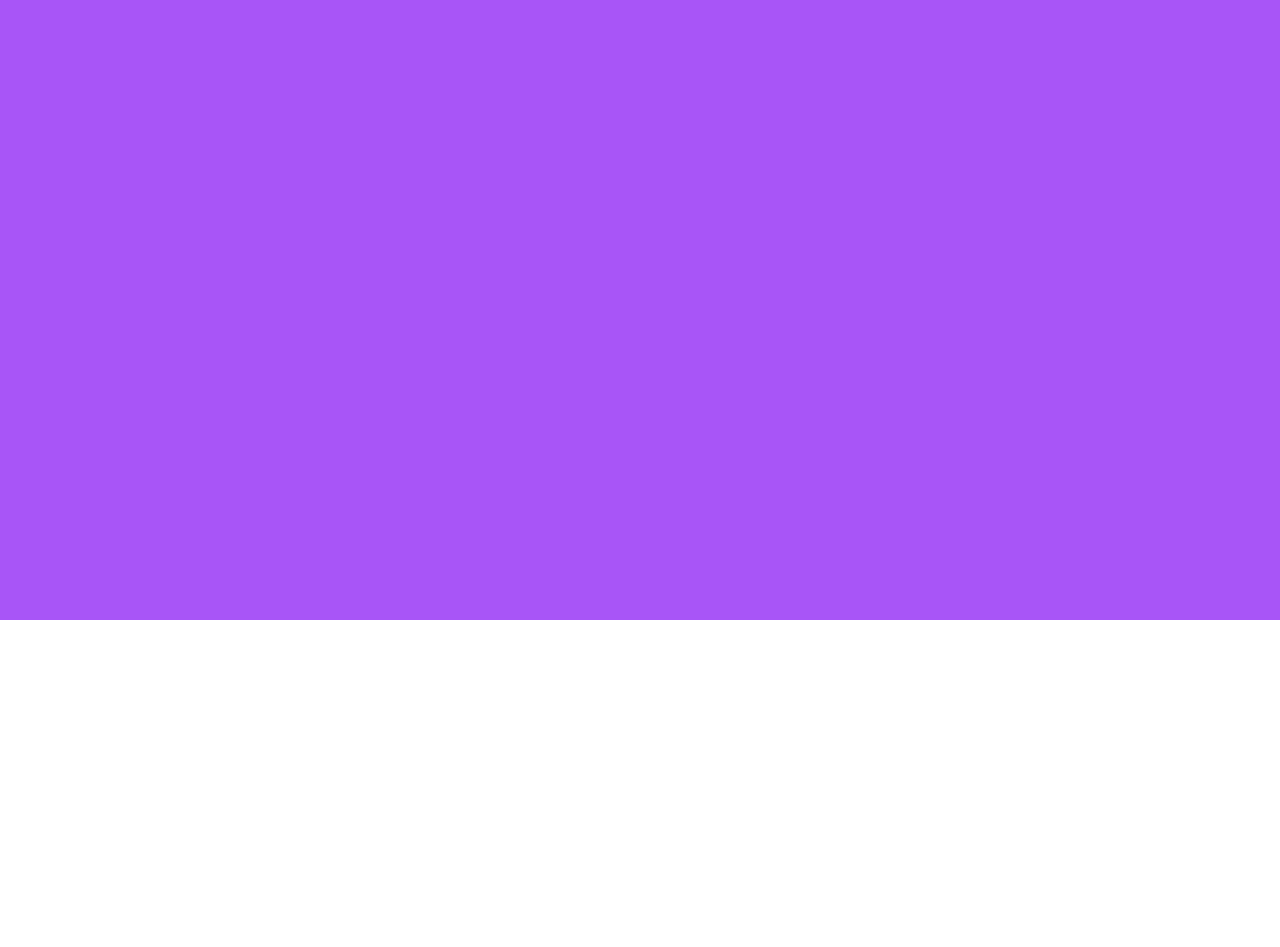
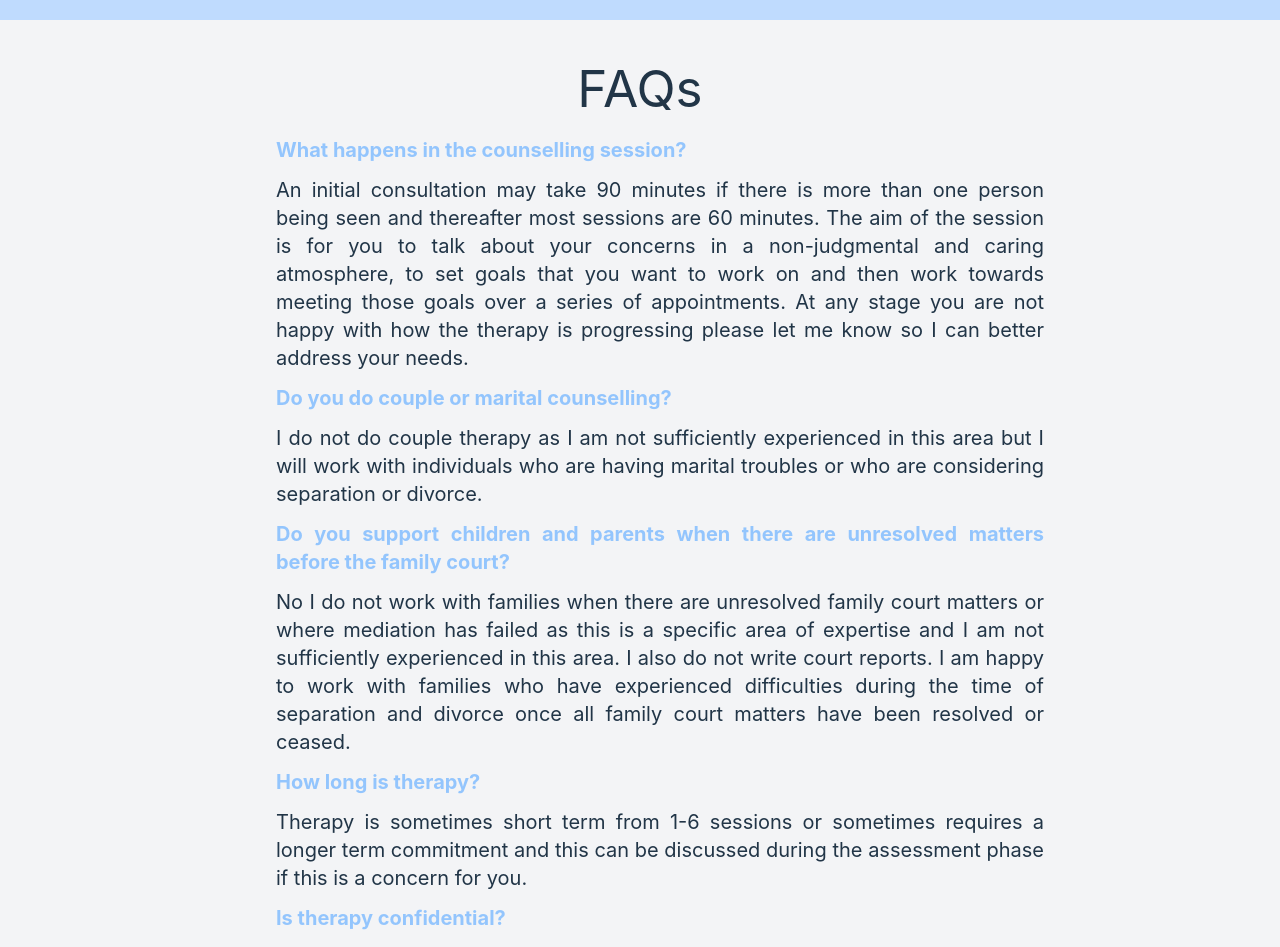
Before and after one commit to rrit5727/carolynbiggs-site, a React (Vite) app: page /faq in a window 1280 px wide. Shown: the part 180-1127 px from the top of the page. Before the commit the page ends 800 px from the top, so only its background shows below. Built offline with nearby package versions, Linux system fonts and the light colour scheme.

Commit message:
add FAQs section

```diff
--- a/src/Pages/FAQ/Faq.jsx
+++ b/src/Pages/FAQ/Faq.jsx
@@ -1,16 +1,64 @@
 
 
-function FAQ() {
+function FAQ () {
 
-    return (
-        <>
-            <div className="w-screen h-screen bg-purple-500">
-                <h1>FAQ</h1>
+  return (
+      <>
+         <div className="bg-gray-100 h-[2800px] w-screen">
+                <div className="h-[200px] bg-blue-200"></div>
+                <div className="flex flex-col items-center  pt-10 ">
+                  <h1>FAQs</h1>
+                  <div className="flex flex-row  justify-center">
+
+                    <div className="flex-wrap w-3/5 ml-10 mt-5 min-w-[600px] text-xl text-justify">
+                    <h2 className="mb-3 text-blue-300 font-bold">What happens in the counselling session?</h2>
+                    <p className="mb-3">An initial consultation may take 90 minutes if there is more than one person being seen and thereafter most sessions are 60 minutes. The aim of the session is for you to talk about your concerns in a non-judgmental and caring atmosphere, to set goals that you want to work on and then work towards meeting those goals over a series of appointments. At any stage you are not happy with how the therapy is progressing please let me know so I can better address your needs.</p>
+
+                    <h2 className="mb-3 text-blue-300 font-bold">Do you do couple or marital counselling?</h2>
+                    <p className="mb-3">I do not do couple therapy as I am not sufficiently experienced in this area but I will work with individuals who are having marital troubles or who are considering separation or divorce.</p>
+
+                    <h2 className="mb-3 text-blue-300 font-bold">Do you support children and parents when there are unresolved matters before the family court?</h2>
+                    <p className="mb-3">No I do not work with families when there are unresolved family court matters or where mediation has failed as this is a specific area of expertise and I am not sufficiently experienced in this area. I also do not write court reports. I am happy to work with families who have experienced difficulties during the time of separation and divorce once all family court matters have been resolved or ceased.</p>
+
+                    <h2 className="mb-3 text-blue-300 font-bold">How long is therapy?</h2>
+                    <p className="mb-3">Therapy is sometimes short term from 1-6 sessions or sometimes requires a longer term commitment and this can be discussed during the assessment phase if this is a concern for you.</p>
+
+                    <h2 className="mb-3 text-blue-300 font-bold">Is therapy confidential?</h2>
+                    <p className="mb-3">Yes therapy is confidential for the most part, except when there are concerns for a client or family member’s safety or well-being. If a family member has disclosed deliberate self harm or suicidal thoughts, plans or actions it is important to involve caring adults in safety planning procedures. There are times when a report may need to be made to FACS (Family or Community Services) or the police if a crime has been committed or a family member has been the victim of an assault or domestic violence. The confidentiality policy will be discussed in an open and honest way at the initial consultation so it is clear to all family members before therapy starts.</p>
+
+                    <h2 className="mb-3 text-blue-300 font-bold">How much does it cost and will I get a rebate from my private health cover or medicare?</h2>
+                    <p className="mb-3">An initial extended 90 minute session costs $240 and each 60 min session thereafter costs $160. If you are eligible to see me under one of the referral pathways via your GP you can receive a rebate from Medicare for a limited number of sessions in the calendar year. If money is a concern for you please discuss this with me on the phone prior to the initial consultation or at the first appointment.</p>
+
+                    <h2 className="mb-3 text-blue-300 font-bold">Will you take sides?</h2>
+                    <p className="mb-3">No, it is important in therapy to remain neutral and hear everybody’s point of view in order to work towards effective and positive change. Therapy is not about giving advice it is about facilitating understanding and working towards a synthesis of viewpoints.</p>
+
+                    <h2 className="mb-3 text-blue-300 font-bold">Can I come on my own or does my partner have to come?</h2>
+                    <p className="mb-3">Yes, you can come on your own. Therapy is about working towards change and sometimes working with the most committed and motivated person in a relationship or a family is what can produce the change needed for the in unit or family system to change.</p>
+
+                    <h2 className="mb-3 text-blue-300 font-bold">Does my parent or partner need to know I am coming?</h2>
+                    <p className="mb-3">Your partner doesn’t need to know as you may need a confidential space to explore difficulties in your relationship or making decisions about whether you want to stay in a relationship. If you are a young person your parent doesn’t need to know you are coming unless you have safety concerns in which case an adult needs to be involved in keeping you safe.</p>
+
+                    <h2 className="mb-3 text-blue-300 font-bold">Do you work with children or adolescents without parents?</h2>
+                    <p className="mb-3">Yes, there are times when this is necessary but it is usually more effective in terms of lasting change when parents are involved in and support therapy.</p>
+
+                    <h2 className="mb-3 text-blue-300 font-bold">Can we come to therapy without our children?</h2>
+                    <p className="mb-3">Yes, as parents are pivotal to children’s and adolescent’s growth and development a lot of good work can be done in building insight and equipping parents with effective skills and strategies that will help them to resolve problems.</p>
+
+                    <h2 className="mb-3 text-blue-300 font-bold">What if I need to cancel?</h2>
+                    <p className="mb-3">Please give 24 hours notice of cancellation to allow me to offer your appointment time to another client. Cancellations with less than 24 hours notice, will result in a charge of 50% or in some circumstances the full fee. If the cancellation is due to a genuine emergency please discuss this with me.</p>
+
+                    <h2 className="mb-3 text-blue-300 font-bold">Have more questions?</h2>
+                    <p className="mb-3">Please contact Carolyn for more information.</p>
+
+                    </div>
+                  </div>
+                </div>
+
             </div>
-        </>
 
-    )
 
+      </>
+  )
 }
 
 export default FAQ
```
